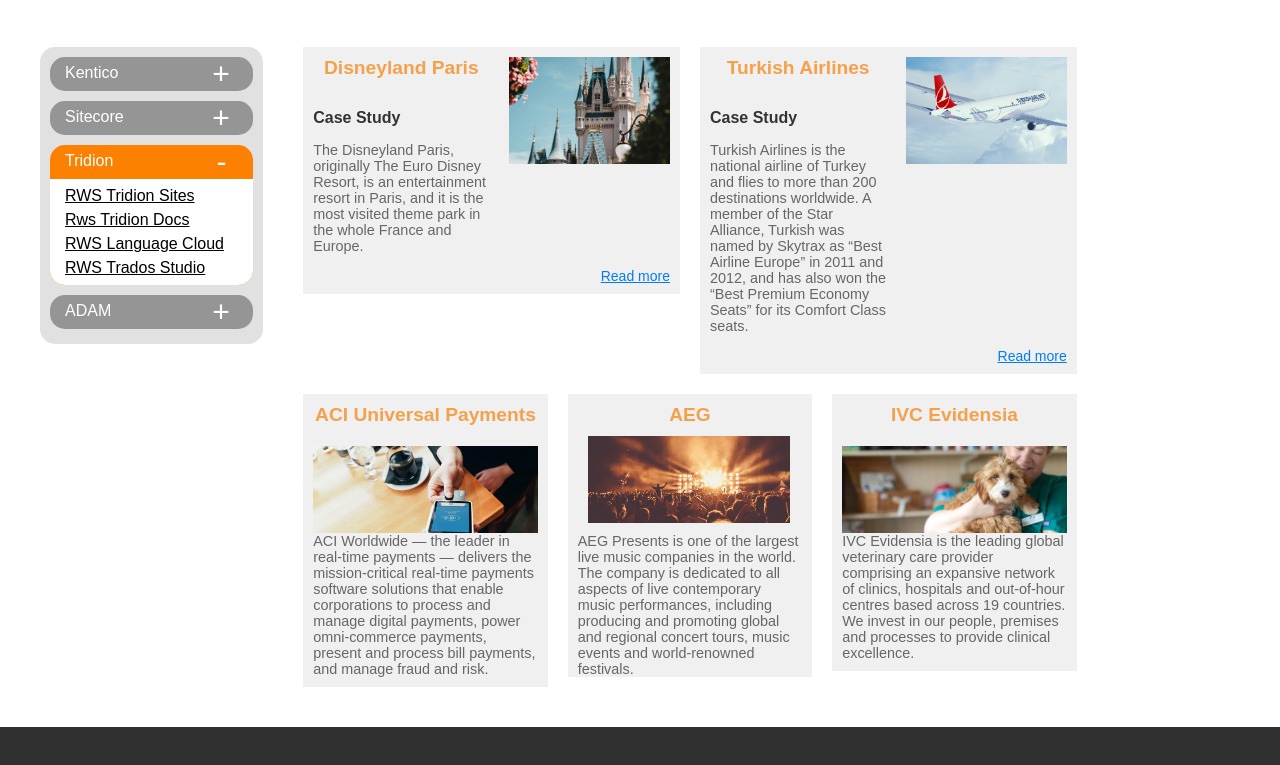
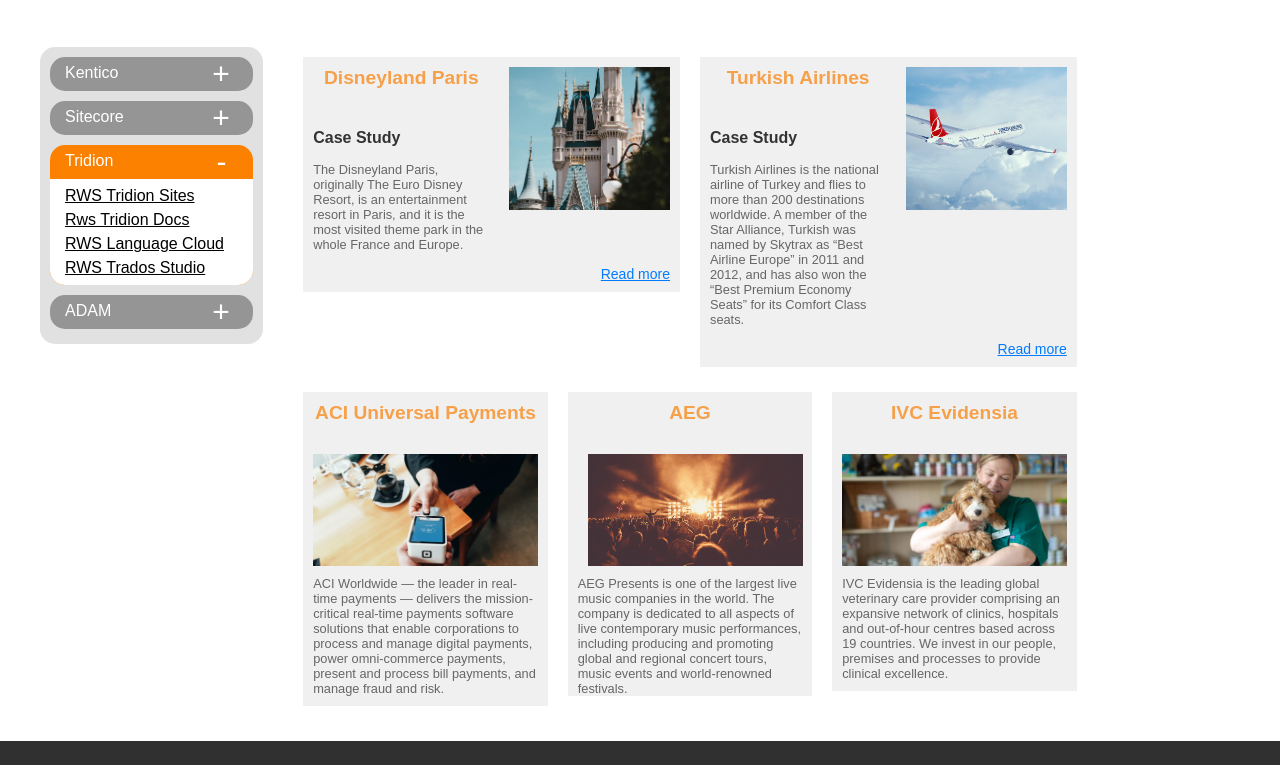
Before and after one commit to KraskoVladimir/exlrt-fe-training, a plain HTML site: page index.html in a window 1280 px wide. Shown: the part 187-952 px from the top of the page. Drawn offline with nearby package versions, Linux system fonts and the light colour scheme; files that its build step writes are made by us from their sources.

Commit message:
task2 - additional changes

```diff
--- a/_variables.scss
+++ b/_variables.scss
@@ -1,2 +1,11 @@
 $nav-bg: #e1e1e1;
 $section-bg: #f0f0f0;
+
+$article-width-half: 50%;
+$article-width-third: 33.3333%;
+$article-title-color: #f6a04a;
+$article-read-more-color: #007BFF;
+$article-title-font-size: 1.2rem;
+$article-subtitle-font-size: 1rem;
+$article-description-font-size: 0.8rem;
+$article-read-more-font-size: 14px;
--- a/index.html
+++ b/index.html
@@ -39,7 +39,6 @@
     <h1 class="title">United we excel</h1>
 
     <div class="container">
-        <!-- naming ispod, proveri -->
         <div class="nav-container">
             <nav>
                 <ul class="nav-container__list">
@@ -69,7 +68,6 @@
             </nav>
         </div>
         <main>
-            <!-- da li articleContainer -->
             <div class="article-container">
                 <div class="article-wrapper">
                     <article class="article">
@@ -86,10 +84,8 @@
                         <a class="article__read-more" href="#">Read more</a>
                     </article>
                 </div>
-                <!-- todo za sta jos modifiers -->
-                <!-- pogledao ratio za sve slike -->
                 <div class="article-wrapper">
-                    <article class="article article--reverse">
+                    <article class="article article--horizontal-reverse">
                         <div class="article__content">
                             <div class="article__text">
                                 <h2 class="article__title">Turkish Airlines</h2>
@@ -105,7 +101,6 @@
                 </div>
             </div>
 
-            <!-- image modifier? -->
             <div class="article-container">
                 <div class="article-wrapper article-wrapper--third">
                     <article class="article">
@@ -116,9 +111,8 @@
                         <p class="article__description" >ACI Worldwide — the leader in real-time payments — delivers the mission-critical real-time payments software solutions that enable corporations to process and manage digital payments, power omni-commerce payments, present and process bill payments, and manage fraud and risk. </p>
                     </article>
                 </div>
-                <!-- article--verticalReverse? -->
                 <div class="article-wrapper article-wrapper--third">
-                    <article class="article article--reversed">
+                    <article class="article article--vertical-reverse">
                         <h2 class="article__title">AEG</h2>
                         <div class="article__image-container article__image-container--wide" >
                             <img class="article__image" src="assets/images/image-aeg.jpg" alt="Italian Trulli">
@@ -126,8 +120,6 @@
                         <p class="article__description">AEG Presents is one of the largest live music companies in the world. The company is dedicated to all aspects of live contemporary music performances, including producing and promoting global and regional concert tours, music events and world-renowned festivals. </p>
                     </article>
                 </div>
-            <!-- </div> -->
-            <!-- <div style="order: 1;"> -->
                 <div class="article-wrapper article-wrapper--third">
                     <article class="article">
                         <h2 class="article__title">IVC Evidensia</h2>
@@ -135,13 +127,11 @@
                             <img class="article__image" src="assets/images/image-evidensia.jpg" alt="Italian Trulli">
                         </div>
                         <p class="article__description">IVC Evidensia is the leading global veterinary care provider comprising an expansive network of clinics, hospitals and out-of-hour centres based across 19 countries. We invest in our people, premises and processes to provide clinical excellence. </p>
-                        <!-- slika i desc se preklapaju iz nekog razloga -->
                     </article>
                 </div>
             </div>
         </main>
     </div>
-    <!-- kako se resila visina prva 2 clanka? -->
 
     <footer class="footer">
         <div class="footer__container">
@@ -150,7 +140,7 @@
                 <nav>
                     <ul class="footer__part-list">
                         <li><a class="footer__link footer__style" href="#">RWS Tridion</a></li>
-                        <li><a class="footer__link footer__style"href="#">Custom Development</a></li>
+                        <li><a class="footer__link footer__style" href="#">Custom Development</a></li>
                         <li><a class="footer__link footer__style" href="#">Kentico</a></li>
                         <li><a class="footer__link footer__style" href="#">Sitecore</a></li>
                     </ul>
@@ -177,7 +167,6 @@
                     </ul>
                 </nav>
             </div>
-            <!-- poravnaj, jer contact ima manje info -->
             <div class="footer__part">
                 <strong class="footer__style footer__header">CONTACT</strong>
                 <nav>
--- a/main.scss
+++ b/main.scss
@@ -1,5 +1,3 @@
-// @use 'mixins';
-// @use 'variables';
 @use 'sections/header';
 @use 'sections/nav';
 @use 'sections/articles';
@@ -20,11 +18,8 @@
   font-size: 30px;
 }
 
-// jel treba ispod?
 .container {
   width: 100%;
-  /* margin: 0 auto; */
   padding: 20px;
   overflow: hidden;
-  /* box-sizing: border-box; */
 }
--- a/sections/_articles.scss
+++ b/sections/_articles.scss
@@ -3,273 +3,172 @@
 
 main {
   width: 100%;
-  // float: left;
-  /* padding: 20px; */
 }
 
-// ARTICLES
+.article-container {
+  margin-bottom: 5px;
+  overflow: hidden;
+}
 
 .article-wrapper {
-  // width: 100%;
-  // float: left;
-  /* padding: 10px;  */
-  // padding-right: 20px;
-  // height: 100%;
-  padding-bottom: 20px;
-  /* padding: 20px;
-  border: 1px solid #ccc;
-  background-color: #f9f9f9;
-  box-sizing: border-box; */
+  padding-top: 10px;
+  padding-bottom: 10px;
 }
 
 .article {
-  /* box-sizing: border-box;
-  padding: 10px; */
+  padding: 10px;
+  background-color: variables.$section-bg;
+  position: relative;
+}
 
-  padding: 10px;
+.article--horizontal-reverse .article__text {
+  float: right;
+  padding-left: 20px;
+}
 
-  // padding-top: 100px;  /* osigurava prostor za description ako bude gore */
-  //   padding-bottom: 200px; /* osigurava prostor za image ako bude dole */
-  // border: 1px solid #ccc;
-  // background-color: #f9f9f9;
-  background-color: variables.$section-bg;
-  // box-sizing: border-box;
-  position: relative;
-  // height: 100%;
+.article.article--horizontal-reverse .article__read-more {
+  left: 10px;
+}
+
+.article--vertical-reverse {
+  padding-bottom: 250px;
+  min-height: 300px;
+}
+
+.article--vertical-reverse .article__description {
+  position: absolute;
+  top: 30px;
+  padding: 10px 15px 20px 15px;
+  left: 0;
+}
+
+.article--vertical-reverse .article__image-container {
+  position: absolute;
+  bottom: 10px;
+  left: 10px;
+  width: 96%;
+  margin-top: 10px;
 }
 
 .article__content {
-  /* width: 100%;
-  /* position: relative; */
-  // height: 100%;
   overflow: hidden;
   margin-bottom: 30px;
 }
 
-// linkovi u hederu se priblizavaju logou pri shrink
-
 .article__text {
-  /* font-size: 1rem;
-  color: #333;
-  margin: 10px; */
-  // float: right;
   float: left;
-  // clear: both;
   width: 55%;
   padding-right: 20px;
 }
 
-.article--reverse .article__text {
-  float: right;
-  padding-left: 20px;
+.article__title {
+  font-size: variables.$article-title-font-size;
+  color: variables.$article-title-color;
+  font-weight: bold;
+  text-align: center;
+  padding-bottom: 30px;
 }
 
-.article__title {
-  font-size: 1.2rem;
-  color: #f6a04a;
-  font-weight: bold;
-  text-align: center;
-  padding-bottom: 20px;
-  /* margin: 0; */
-}
-
-// reverse/reversed ...
-
 .article__subtitle {
-  font-size: 1rem;
+  font-size: variables.$article-subtitle-font-size;
   color: #333;
-  font-weight: bold;
-  margin-bottom: 15px;
+  margin-bottom: 5px;
   margin-top: 10px;
-  /* margin: 10px; */
 }
 
 .article__description {
-  font-size: 0.9rem;
+  font-size: variables.$article-description-font-size;
   font-weight: normal;
   color: #666;
-  // order: 0;
+  padding-top: 10px;
 }
 
 .article__image-container {
-  /* justify-self: center; */
-  /* width: 100%; */
-  /* height: auto; */
-  float: left;
-  /* height: 80%; */
-  // height: 80%;
-  // height: 0;
   overflow: hidden;
-  // clear: both;
-  padding-top: 30%;
+  padding-bottom: 40%;
   position: relative;
   width: 45%;
-  /* margin-bottom: 10px; */
-  height: 0;
   overflow: hidden;
-  // padding-top: 591.44px / 1127.34px * 100%;
-  background: white;
-  // position: relative;
 }
-
-/* Normalan raspored (default, bez modifikatora) */
-// .article__image-container,
-// .article__description {
-//     // position: static; /* podrazumevano ponašanje */
-// }
-.article--reversed {
-  // padding-top: 100px;  /* osigurava prostor za description ako bude gore */
-  padding-bottom: 200px; /* osigurava prostor za image ako bude dole */
-  // overflow: ;
-  min-height: 300px;
-}
-
-// /* Ako ima modifier --reversed, obrni ih pozicijom */
-.article--reversed .article__description {
-  position: absolute;
-  top: 30px;
-  // bottom: 20px;
-  padding: 10px 15px;
-  left: 0;
-  display: block;
-  // width: 100%;
-  // width: 90%;
-}
-
-.article--reversed .article__image-container {
-  position: absolute;
-  // bottom: 0;
-  bottom: 10px;
-  // top: 150px;
-  left: 10px;
-  // width: 100%;
-  width: 90%;
-  margin-top: 10px;
-}
-
-// order, inline-block, link readmore under i footer
 
 .article__image-container--wide {
   width: 100%;
-  padding-bottom: 20px;
+  padding-bottom: 30%;
 }
 
-// slike resi
-
-// da li ovde treba absolute?
 .article__image {
-  /* justify-self: center; */
-  // width: 100%;
-  // height: 80%;
-  object-fit: cover;
-  object-position: left;
   position: absolute;
   top: 0;
   left: 0;
-  right: 0;
-  bottom: 0;
-
-  width: 120%;
+  width: 100%;
   height: 100%;
-  /* margin-bottom: 10px; */
+  object-fit: cover;
 }
 
-// readmore samo dole u "footeru"
+.article__image-container--wide .article__image {
+  object-position: center 60%;
+}
 
 .article__read-more {
   position: absolute;
   bottom: 10px;
   right: 10px;
-  font-size: 14px;
-  color: #007BFF;
+  font-size: variables.$article-read-more-font-size;
+  color: variables.$article-read-more-color;
   text-decoration: underline;
 }
-
-.article.article--reverse .article__read-more {
-  left: 10px;
-}
-
 
 @include mixins.respond-md {
   main {
     width: 64%;
     float: left;
-    /* padding: 20px; */
   }
 
-  // .article-content::after {
-  //   content: "";
-  //   display: table;
-  //   clear: both;
-  // }
-
   .article-wrapper {
-    width: 50%;
+    width: variables.$article-width-half;
     float: left;
-    /* padding: 10px;  */
     padding-right: 20px;
-    // height: 100%;
-    // padding-bottom: 20px;
-    /* padding: 20px;
-    border: 1px solid #ccc;
-    background-color: #f9f9f9;
-    box-sizing: border-box; */
   }
 
   .article-wrapper--third {
-    width: 33.33%;
+    width: variables.$article-width-third;
   }
 
-  .article__text {
-    /* font-size: 1rem;
-    color: #333;
-    margin: 10px; */
-    float: left;
-    // width: 55%;
-    // padding-right: 20px;
-  }
-
-  // ovo verovatno nije ok:
-  .article--reverse .article__text {
+  .article--horizontal-reverse .article__text {
     float: left;
     padding-left: 0;
   }
 
-  .article.article--reverse .article__read-more {
+  .article.article--horizontal-reverse .article__read-more {
     left: initial;
     right: 10px;
   }
 
-  .article--reversed {
-    // padding-top: 100px;  /* osigurava prostor za description ako bude gore */
-    padding-bottom: 0; /* osigurava prostor za image ako bude dole */
+  .article--vertical-reverse {
+    padding-bottom: 0;
     min-height: auto;
-    // overflow: ;
-    // min-height: 300px;
   }
 
-  // /* Ako ima modifier --reversed, obrni ih pozicijom */
-  .article--reversed .article__description {
+  .article__description {
+    padding-top: 10px;
+  }
+
+  .article--vertical-reverse .article__description {
     position: relative;
     top: 0;
-    // bottom: 20px;
-    // padding: 10px 15px;
     padding: 0;
-    // left: 0;
-    // display: block;
     width: 100%;
-    // height: 100%;
-    // width: 90%;
   }
 
-  .article--reversed .article__image-container {
+  .article--vertical-reverse .article__image-container {
     position: relative;
-    // bottom: 0;
-    // bottom: 10px;
-    // // top: 150px;
-    // left: 10px;
-    // width: 100%;
-    // width: 90%;
-    margin-top: 0;
+  }
+
+  .article__image-container--wide {
+    padding-bottom: 50%;
+  }
+
+  .article__text {
+    float: left;
   }
 }
```
Also changed, not shown: sections/_footer.scss (+5 -17 lines), sections/_header.scss (+0 -41 lines), sections/_nav.scss (+0 -29 lines).
